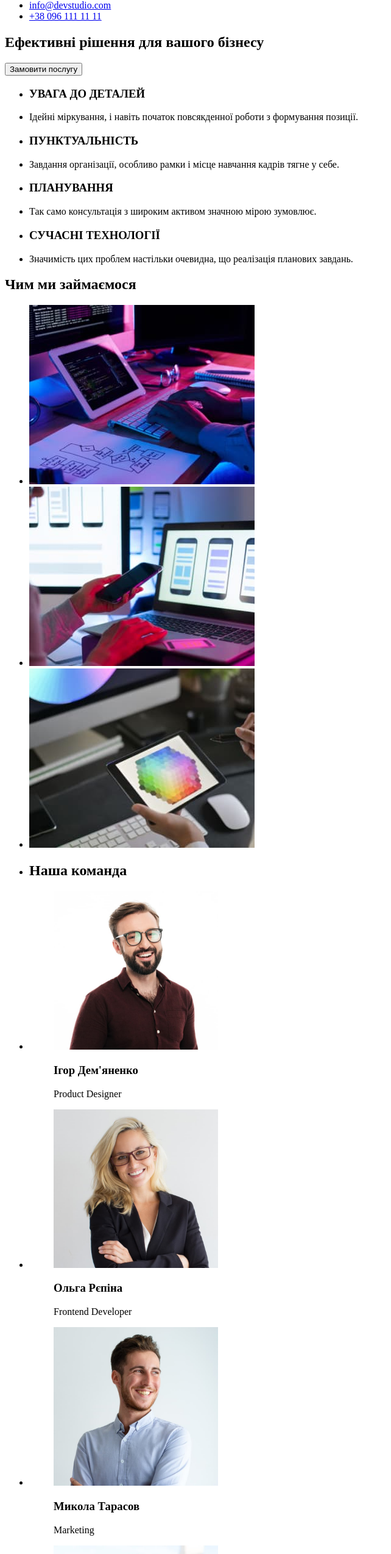
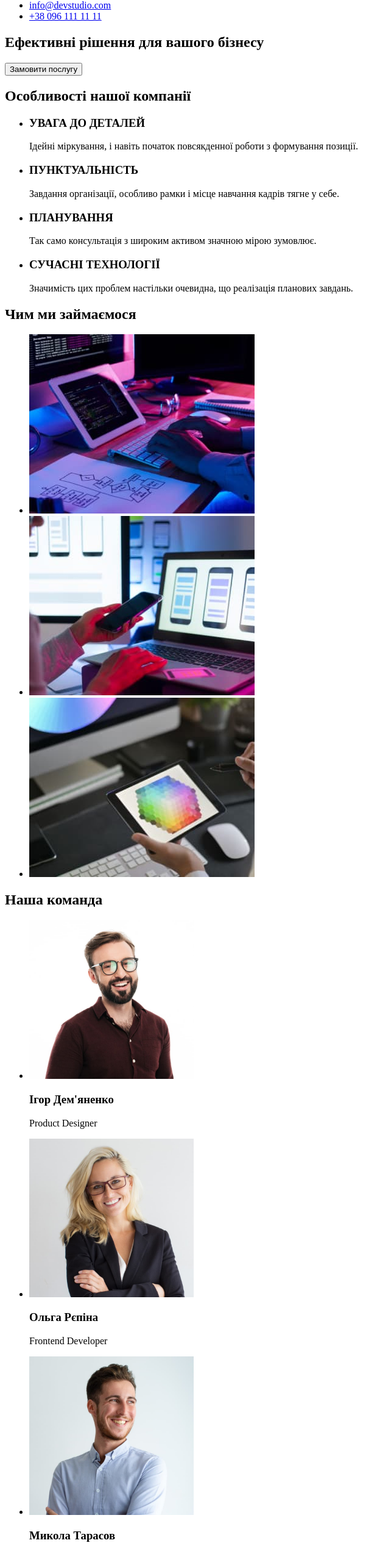
Before and after one commit to dmytr0kh/goit-markup-hw-01, a plain HTML site: page index.html in a window 1280 px wide. Shown: the part 112-2660 px from the top of the page at 61% size, without its empty margins (0-642 px from the left). Drawn offline with Linux system fonts and the light colour scheme.

Commit message:
update index.html
update after mentor check homework

```diff
--- a/index.html
+++ b/index.html
@@ -31,29 +31,30 @@
       </section>
       <!-- Особливості -->
       <section>
+        <h2>Особливості нашої компанії</h2>
         <ul>
-          <li><h3>УВАГА ДО ДЕТАЛЕЙ</h3></li>
           <li>
+            <h3>УВАГА ДО ДЕТАЛЕЙ</h3>
             <p>
               Ідейні міркування, і навіть початок повсякденної роботи з
               формування позиції.
             </p>
           </li>
-          <li><h3>ПУНКТУАЛЬНІСТЬ</h3></li>
           <li>
+            <h3>ПУНКТУАЛЬНІСТЬ</h3>
             <p>
               Завдання організації, особливо рамки і місце навчання кадрів тягне
               у себе.
             </p>
           </li>
-          <li><h3>ПЛАНУВАННЯ</h3></li>
           <li>
+            <h3>ПЛАНУВАННЯ</h3>
             <p>
               Так само консультація з широким активом значною мірою зумовлює.
             </p>
           </li>
-          <li><h3>СУЧАСНІ ТЕХНОЛОГІЇ</h3></li>
           <li>
+            <h3>СУЧАСНІ ТЕХНОЛОГІЇ</h3>
             <p>
               Значимість цих проблем настільки очевидна, що реалізація планових
               завдань.
@@ -90,59 +91,43 @@
       </section>
       <!-- Команда -->
       <section>
+        <h2>Наша команда</h2>
         <ul>
-          <li><h2>Наша команда</h2></li>
           <li>
-            <figure>
             <img
               src="/images/img-team-1.jpg"
               alt="Ігор Дем'яненко Product Designer"
               width="270"
             />
-              <figcaption>
             <h3>Ігор Дем'яненко</h3>
             <p>Product Designer</p>
-              </figcaption>
-            </figure>
           </li>
           <li>
-            <figure>
             <img
               src="/images/img-team-2.jpg"
               alt="Ольга Рєпіна Frontend Developer"
               width="270"
             />
-              <figcaption>
             <h3>Ольга Рєпіна</h3>
             <p>Frontend Developer</p>
-              </figcaption>
-            </figure>
           </li>
           <li>
-            <figure>
             <img
               src="/images/img-team-3.jpg"
               alt="Микола Тарасов Marketing"
               width="270"
             />
-              <figcaption>
             <h3>Микола Тарасов</h3>
             <p>Marketing</p>
-              </figcaption>
-            </figure>
           </li>
           <li>
-            <figure>
             <img
               src="/images/img-team-4.jpg"
               alt="Михайло Єрмаков UI Designer"
               width="270"
             />
-              <figcaption>
             <h3>Михайло Єрмаков</h3>
             <p>UI Designer</p>
-              </figcaption>
-            </figure>
           </li>
         </ul>
       </section>
@@ -151,15 +136,17 @@
     <footer>
       <a href="https://www.webstudio.com.ua">Web Studio</a>
       <address>
-        <p>м. Київ, пр-т Лесі Українки, 26</p>
-      </address>
-      <address>
         <ul>
           <li>
-            <p><a href="info@devstudio.com">info@devstudio.com</a></p>
+            <a href="https://goo.gl/maps/XUwRcNz6kgD58abX9"
+              >м. Київ, пр-т Лесі Українки, 26</a
+            >
           </li>
           <li>
-            <p><a href="tel:+380961111111">+38 096 111 11 11</a></p>
+            <a href="info@devstudio.com">info@devstudio.com</a>
+          </li>
+          <li>
+            <a href="tel:+380961111111">+38 096 111 11 11</a>
           </li>
         </ul>
       </address>
```
Lines whose indentation alone changed are shown as unchanged.
